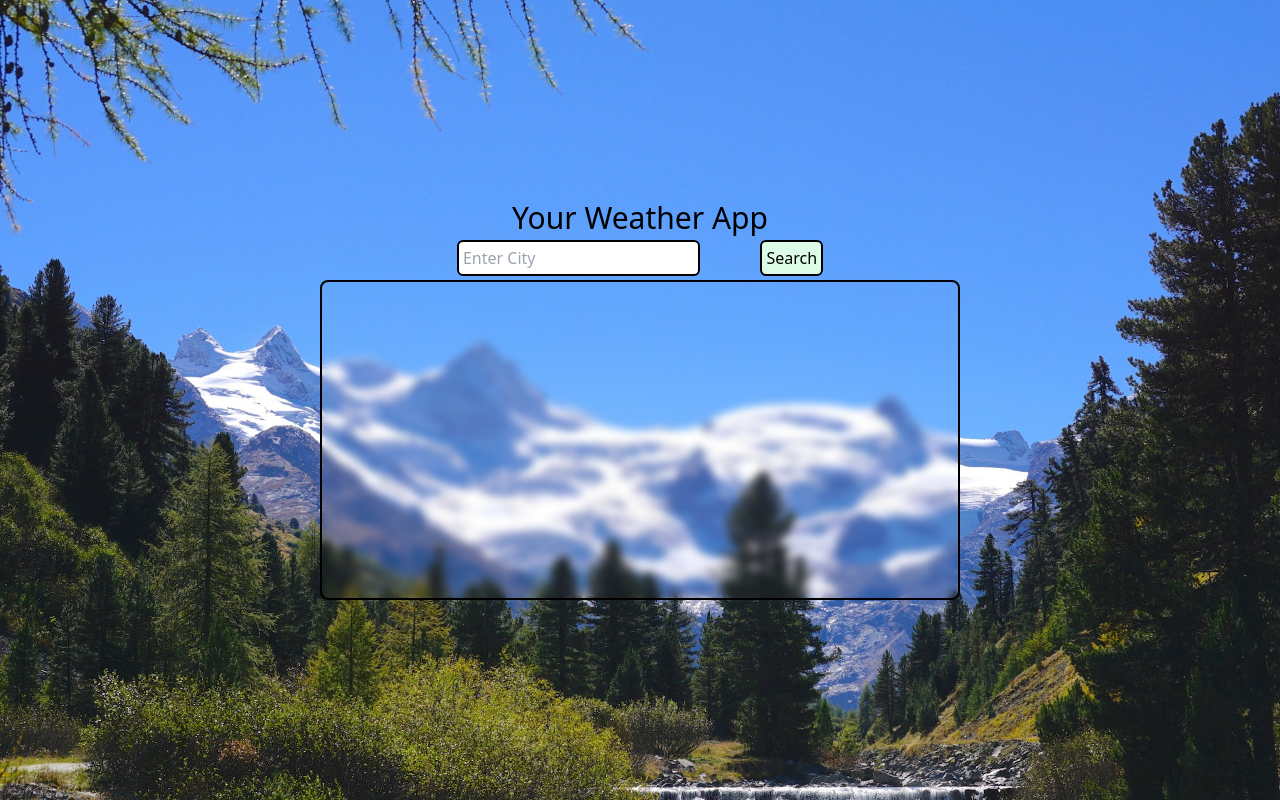
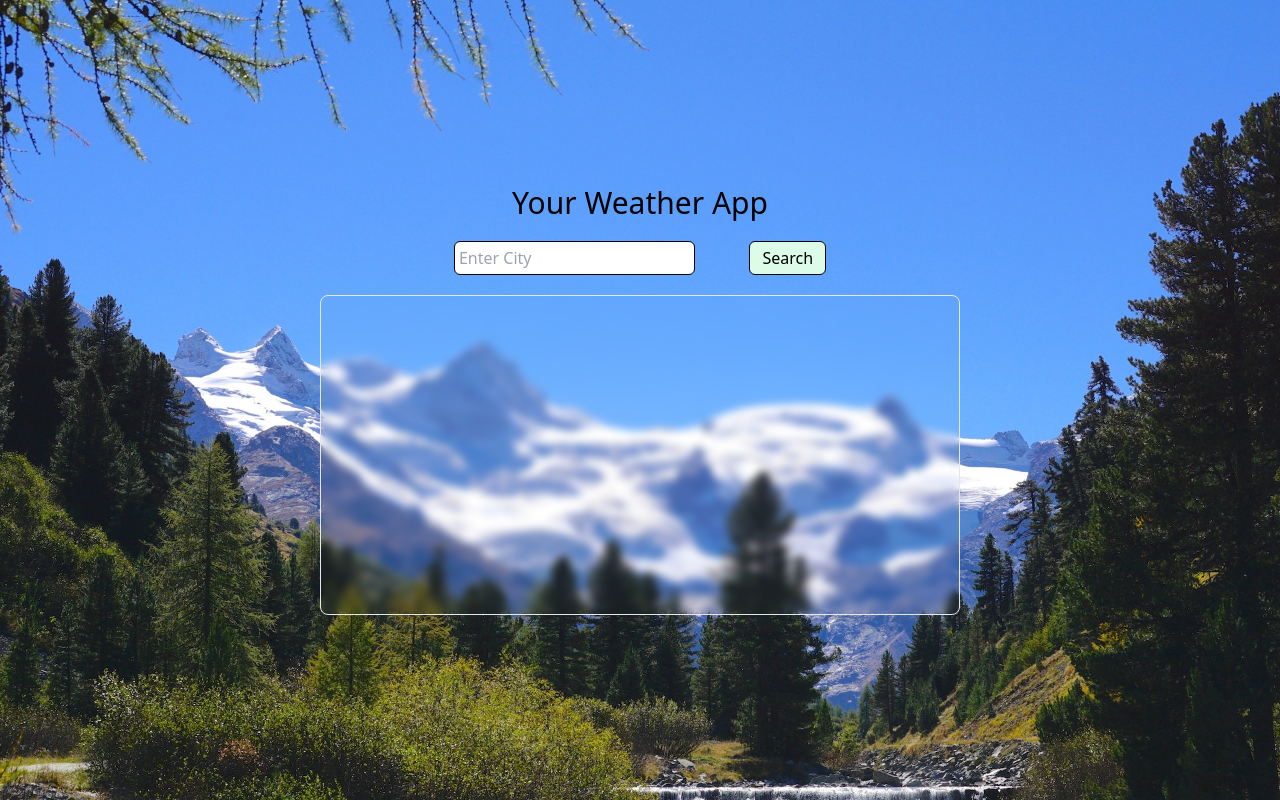
Before and after one commit to TomBirbeck/weather-app, a React (Vite) app: page / in a window 1280 px wide. Built offline with nearby package versions, Linux system fonts and the light colour scheme; no server answers.

Commit message:
added styling to form and changed border of weather display

```diff
--- a/src/components/CityInput/index.tsx
+++ b/src/components/CityInput/index.tsx
@@ -5,10 +5,10 @@ const CityInput = ({handleCity, handleWeather}: CityInputProps) =>{
     return(
         <form
         onSubmit={handleWeather}
-        className="flex justify-around w-full md:w-1/3"
+        className="flex justify-around w-full md:w-1/3 m-4"
         >
-            <input className="border-solid border-black border-2 rounded-md p-1" type='text' onChange={handleCity} placeholder="Enter City"></input>
-            <button type="submit" className="border-solid border-black border-2 rounded-md p-1 bg-green-100">Search</button>
+            <input className="border-solid border-black border rounded-md p-1 focus:bg-green-100" type='text' onChange={handleCity} placeholder="Enter City"></input>
+            <button type="submit" className="border-solid border border-black rounded-md py-1 px-3 bg-green-100 hover:bg-green-300 hover:border-white">Search</button>
         </form>
     )
 }
--- a/src/components/WeatherDisplay/index.tsx
+++ b/src/components/WeatherDisplay/index.tsx
@@ -20,7 +20,7 @@ const WeatherDisplay = ({id, temp, feelsLike, humidity, weather, description, wi
     }, [id])
 
     return (
-            <div className="border-solid border-black border-2 rounded-lg bg-none backdrop-blur-sm w-full md:w-1/2 h-3/5 md:h-2/5 p-2">
+            <div className="border-solid border rounded-lg bg-none backdrop-blur-sm w-full md:w-1/2 h-3/5 md:h-2/5 p-2">
             {searched ?
                 <div className="flex flex-col md:flex-row h-full">
                 <div className="flex flex-col justify-around h-3/5 md:h-full md:w-3/5">
```
